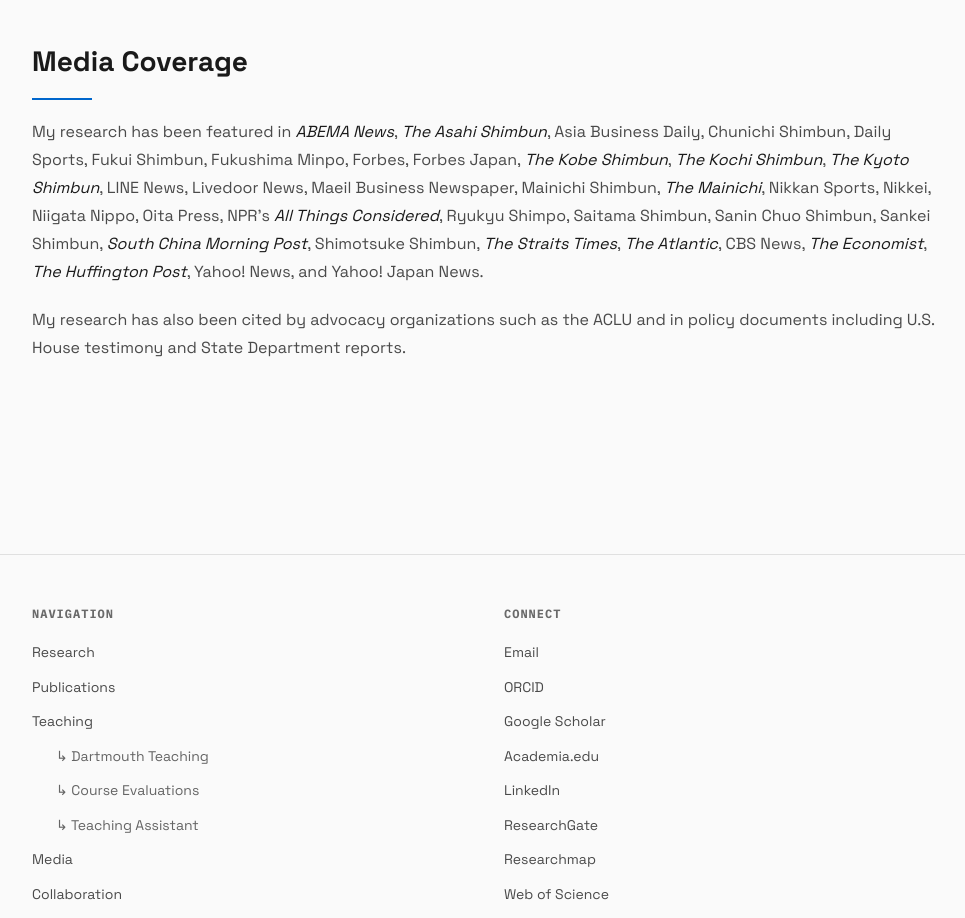
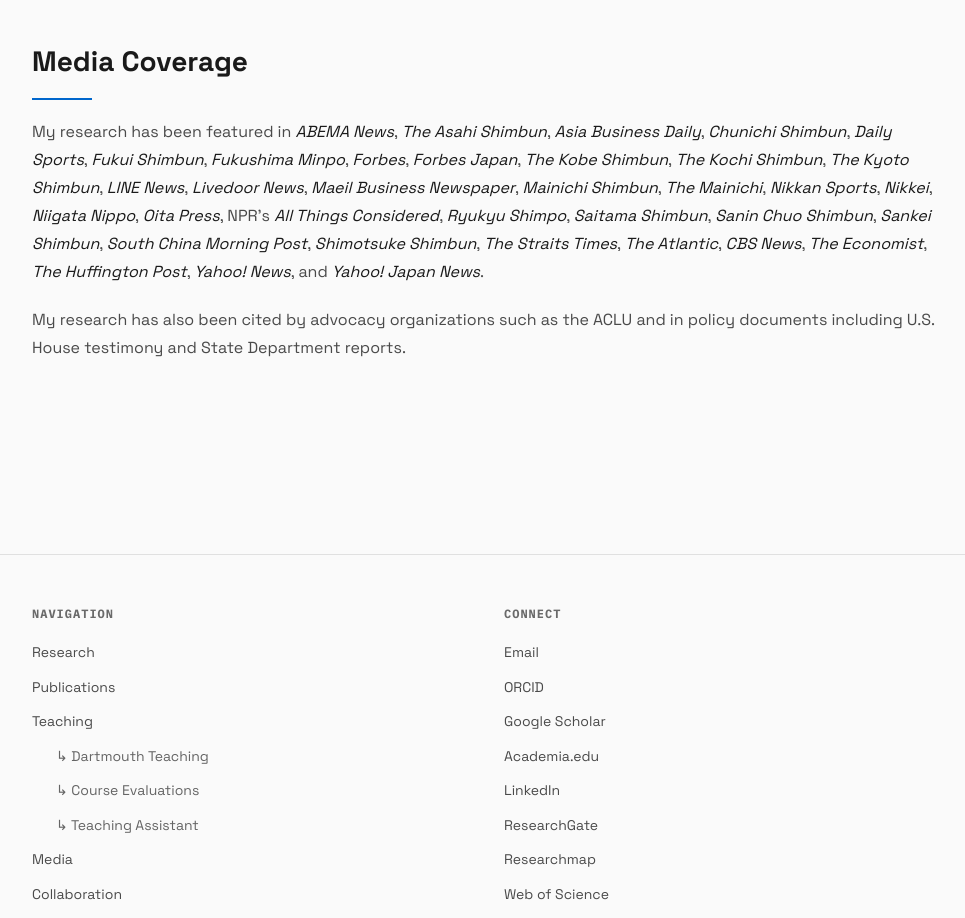
Before and after one commit to lobsterbush/charlescrabtree.org, a plain HTML site: page media.html in a window 1280 px wide. Shown: the part 1500-2418 px from the top of the page, without its empty margins (152-1117 px from the left). Drawn offline with Linux system fonts and the light colour scheme; no server answers.

Commit message:
Italicize all outlet names in Media Coverage section
Co-Authored-By: Warp <agent@warp.dev>

```diff
--- a/media.html
+++ b/media.html
@@ -111,7 +111,7 @@
                 </div>
 
                 <h2>Media Coverage</h2>
-                <p>My research has been featured in <em>ABEMA News</em>, <em>The Asahi Shimbun</em>, Asia Business Daily, Chunichi Shimbun, Daily Sports, Fukui Shimbun, Fukushima Minpo, Forbes, Forbes Japan, <em>The Kobe Shimbun</em>, <em>The Kochi Shimbun</em>, <em>The Kyoto Shimbun</em>, LINE News, Livedoor News, Maeil Business Newspaper, Mainichi Shimbun, <em>The Mainichi</em>, Nikkan Sports, Nikkei, Niigata Nippo, Oita Press, NPR's <em>All Things Considered</em>, Ryukyu Shimpo, Saitama Shimbun, Sanin Chuo Shimbun, Sankei Shimbun, <em>South China Morning Post</em>, Shimotsuke Shimbun, <em>The Straits Times</em>, <em>The Atlantic</em>, CBS News, <em>The Economist</em>, <em>The Huffington Post</em>, Yahoo! News, and Yahoo! Japan News.</p>
+                <p>My research has been featured in <em>ABEMA News</em>, <em>The Asahi Shimbun</em>, <em>Asia Business Daily</em>, <em>Chunichi Shimbun</em>, <em>Daily Sports</em>, <em>Fukui Shimbun</em>, <em>Fukushima Minpo</em>, <em>Forbes</em>, <em>Forbes Japan</em>, <em>The Kobe Shimbun</em>, <em>The Kochi Shimbun</em>, <em>The Kyoto Shimbun</em>, <em>LINE News</em>, <em>Livedoor News</em>, <em>Maeil Business Newspaper</em>, <em>Mainichi Shimbun</em>, <em>The Mainichi</em>, <em>Nikkan Sports</em>, <em>Nikkei</em>, <em>Niigata Nippo</em>, <em>Oita Press</em>, NPR's <em>All Things Considered</em>, <em>Ryukyu Shimpo</em>, <em>Saitama Shimbun</em>, <em>Sanin Chuo Shimbun</em>, <em>Sankei Shimbun</em>, <em>South China Morning Post</em>, <em>Shimotsuke Shimbun</em>, <em>The Straits Times</em>, <em>The Atlantic</em>, <em>CBS News</em>, <em>The Economist</em>, <em>The Huffington Post</em>, <em>Yahoo! News</em>, and <em>Yahoo! Japan News</em>.</p>
 
                 <p>My research has also been cited by advocacy organizations such as the ACLU and in policy documents including U.S. House testimony and State Department reports.</p>
             </section>
```
